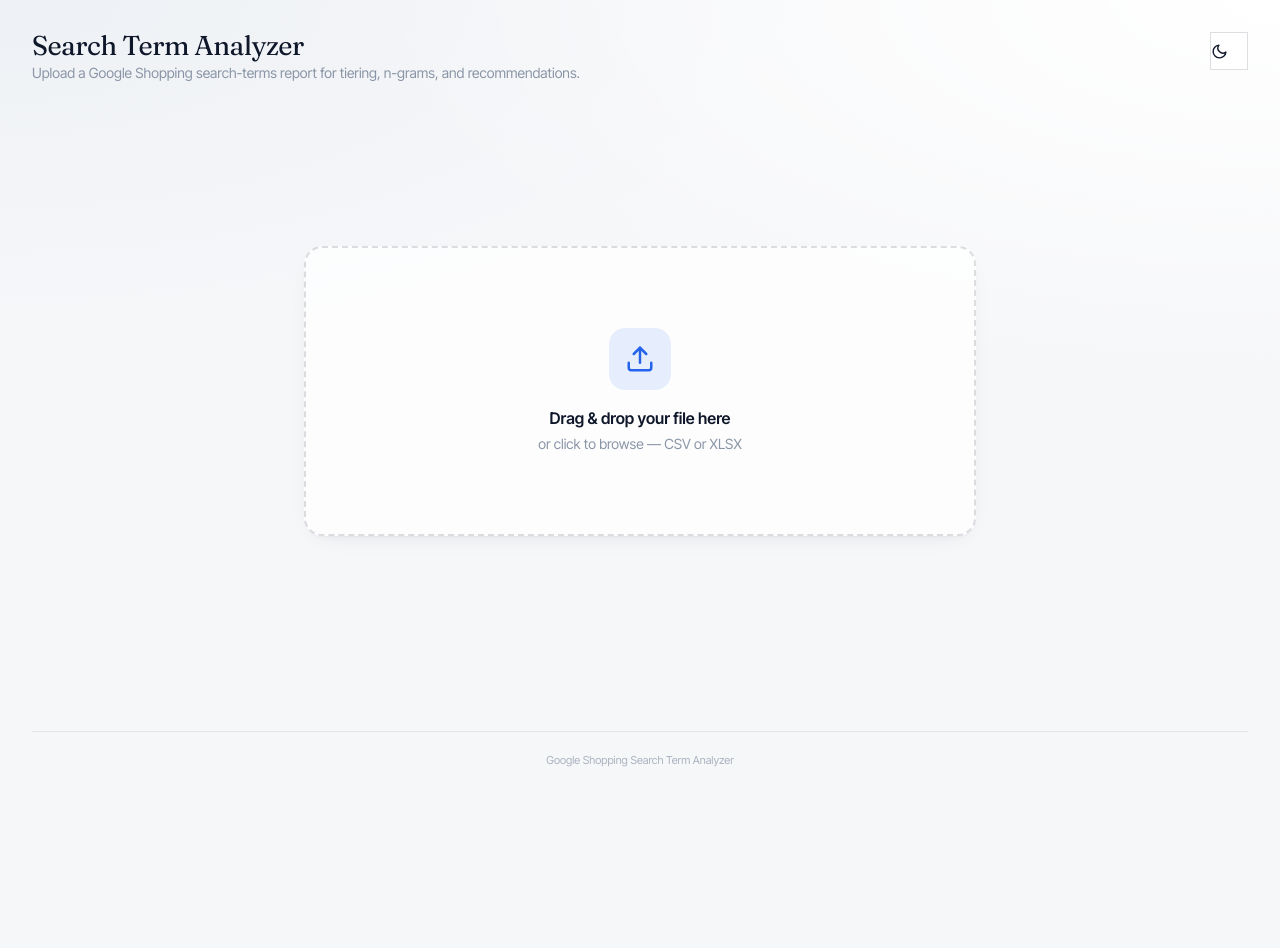
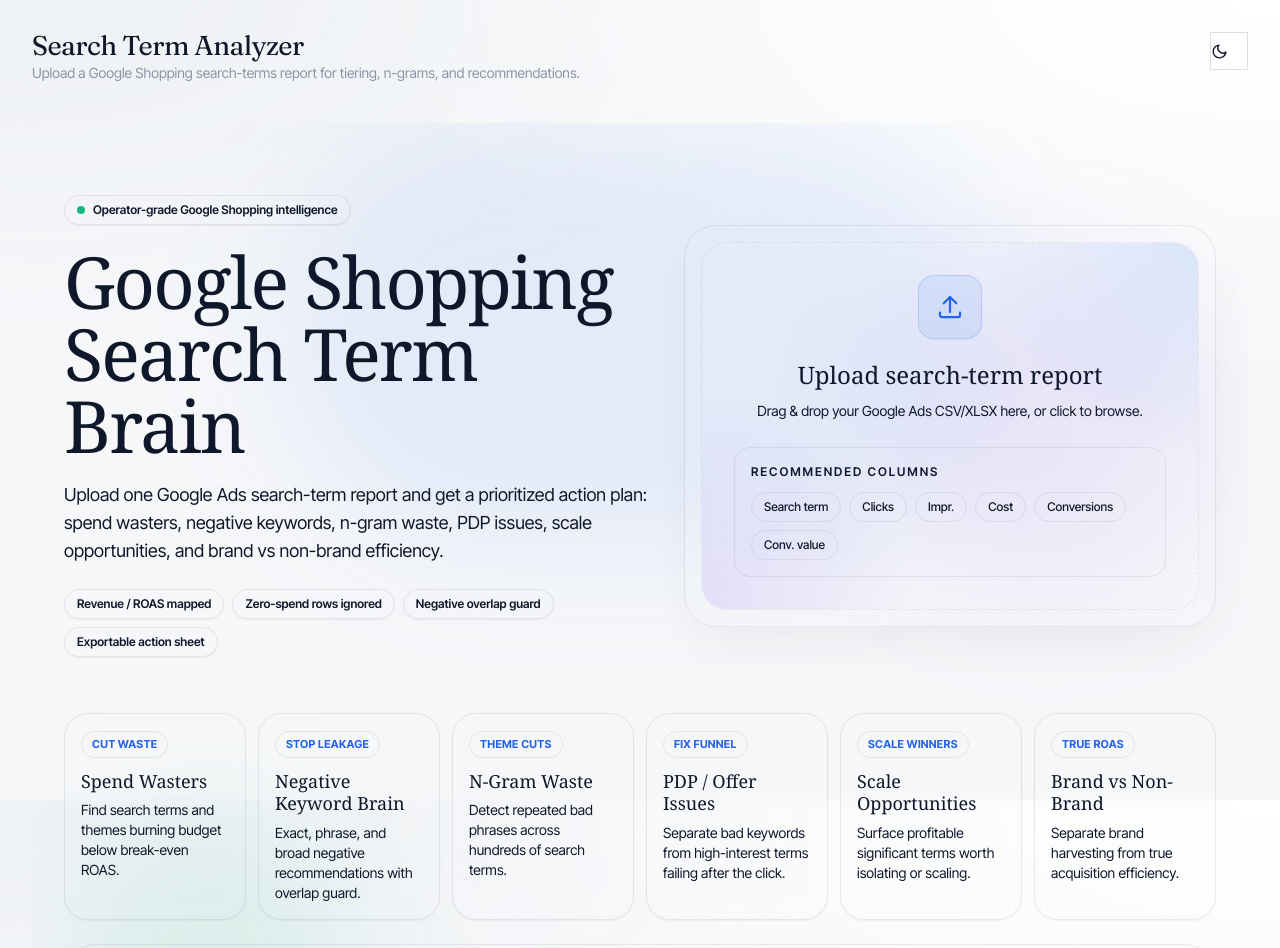
Before and after one commit to mgbrl-meta/search-term-analyzer, a Next.js app: page / in a window 1280 px wide. Shown: the top 948 px of the page. Before the commit the page ends 800 px from the top, so only its background shows below. Built offline with nearby package versions, Linux system fonts and the light colour scheme.

Commit message:
Upgrade upload screen to operator-grade command center

```diff
--- a/components/FileUpload.tsx
+++ b/components/FileUpload.tsx
@@ -1,178 +1,300 @@
-'use client';
+"use client";
 
-import { useState, useRef, useCallback, DragEvent, ChangeEvent } from 'react';
-import type { AnalyzeResponse } from '@/types/api';
-import { analyzeFile } from '@/lib/apiClient';
+import React, { useRef, useState } from "react";
 
-interface Props {
-  onResult: (res: AnalyzeResponse, fileName: string) => void;
+type FileUploadProps = {
+  onFileSelect?: (file: File) => void;
+  onFileUpload?: (file: File) => void;
+  onUpload?: (file: File) => void;
+  onChange?: (file: File) => void;
+  isLoading?: boolean;
+  loading?: boolean;
+  error?: string | null;
+  [key: string]: any;
+};
+
+const brainCards = [
+  {
+    title: "Spend Wasters",
+    body: "Find search terms and themes burning budget below break-even ROAS.",
+    tag: "Cut waste",
+  },
+  {
+    title: "Negative Keyword Brain",
+    body: "Exact, phrase, and broad negative recommendations with overlap guard.",
+    tag: "Stop leakage",
+  },
+  {
+    title: "N-Gram Waste",
+    body: "Detect repeated bad phrases across hundreds of search terms.",
+    tag: "Theme cuts",
+  },
+  {
+    title: "PDP / Offer Issues",
+    body: "Separate bad keywords from high-interest terms failing after the click.",
+    tag: "Fix funnel",
+  },
+  {
+    title: "Scale Opportunities",
+    body: "Surface profitable significant terms worth isolating or scaling.",
+    tag: "Scale winners",
+  },
+  {
+    title: "Brand vs Non-Brand",
+    body: "Separate brand harvesting from true acquisition efficiency.",
+    tag: "True ROAS",
+  },
+];
+
+const pipeline = [
+  "Parse",
+  "Clean",
+  "Ignore zero-spend",
+  "Classify intent",
+  "Detect waste",
+  "Export actions",
+];
+
+const requiredColumns = [
+  "Search term",
+  "Clicks",
+  "Impr.",
+  "Cost",
+  "Conversions",
+  "Conv. value",
+];
+
+function callUploadHandler(props: FileUploadProps, file: File) {
+  const handlers = [
+    props.onFileSelect,
+    props.onFileUpload,
+    props.onUpload,
+    props.onChange,
+  ].filter(Boolean);
+
+  handlers.forEach((handler) => {
+    try {
+      handler?.(file);
+    } catch {
+      // Keep upload UI resilient even if one optional handler fails.
+    }
+  });
 }
 
-const ACCEPTED = ['.csv', '.xlsx', '.xls'];
-
-function isAccepted(name: string): boolean {
-  const lower = name.toLowerCase();
-  return ACCEPTED.some((ext) => lower.endsWith(ext));
+function isValidFile(file: File) {
+  const name = file.name.toLowerCase();
+  return name.endsWith(".csv") || name.endsWith(".xlsx") || name.endsWith(".xls");
 }
 
-export default function FileUpload({ onResult }: Props) {
-  const [dragging, setDragging] = useState(false);
-  const [loading, setLoading] = useState(false);
-  const [error, setError] = useState<string | null>(null);
-  const inputRef = useRef<HTMLInputElement>(null);
+export default function FileUpload(props: FileUploadProps) {
+  const inputRef = useRef<HTMLInputElement | null>(null);
+  const [dragActive, setDragActive] = useState(false);
+  const [localError, setLocalError] = useState<string | null>(null);
+  const [selectedFile, setSelectedFile] = useState<File | null>(null);
 
-  const process = useCallback(
-    async (file: File) => {
-      setError(null);
-      if (!isAccepted(file.name)) {
-        setError('Unsupported file type. Please upload a CSV or XLSX file.');
+  const isLoading = Boolean(props.isLoading || props.loading);
+  const error = props.error || localError;
+
+  function handleFile(file?: File | null) {
+    if (!file) return;
+
+    if (!isValidFile(file)) {
+      setLocalError("Please upload a CSV or XLSX file exported from Google Ads.");
       return;
     }
-      setLoading(true);
-      try {
-        const res = await analyzeFile(file);
-        onResult(res, file.name);
-      } catch (e) {
-        setError(e instanceof Error ? e.message : 'Failed to analyze file.');
-      } finally {
-        setLoading(false);
+
+    setLocalError(null);
+    setSelectedFile(file);
+    callUploadHandler(props, file);
   }
-    },
-    [onResult]
-  );
-
-  const onDrop = useCallback(
-    (e: DragEvent<HTMLDivElement>) => {
-      e.preventDefault();
-      setDragging(false);
-      if (loading) return;
-      const file = e.dataTransfer.files?.[0];
-      if (file) process(file);
-    },
-    [loading, process]
-  );
-
-  const onChange = useCallback(
-    (e: ChangeEvent<HTMLInputElement>) => {
-      const file = e.target.files?.[0];
-      if (file) process(file);
-      e.target.value = '';
-    },
-    [process]
-  );
 
   return (
-    <div className="fade-in mx-auto max-w-2xl">
+    <div className="relative mx-auto w-full max-w-7xl px-4 pb-10 pt-4 sm:px-6 lg:px-8">
+      <div className="pointer-events-none absolute inset-0 -z-10 overflow-hidden">
+        <div className="absolute left-1/2 top-0 h-[420px] w-[720px] -translate-x-1/2 rounded-full bg-blue-500/10 blur-3xl" />
+        <div className="absolute right-10 top-36 h-[320px] w-[320px] rounded-full bg-violet-500/10 blur-3xl" />
+        <div className="absolute bottom-0 left-10 h-[280px] w-[280px] rounded-full bg-emerald-500/10 blur-3xl" />
+      </div>
+
+      <section className="grid items-center gap-8 py-8 lg:grid-cols-[1.05fr_0.95fr] lg:py-14">
+        <div>
+          <div className="mb-5 inline-flex items-center gap-2 rounded-full border border-[color:var(--border)] bg-[color:var(--panel)] px-3 py-1.5 text-xs font-semibold text-[color:var(--muted-foreground)] shadow-sm backdrop-blur">
+            <span className="h-2 w-2 rounded-full bg-emerald-500" />
+            Operator-grade Google Shopping intelligence
+          </div>
+
+          <h1 className="max-w-4xl font-serif text-5xl leading-[0.95] tracking-tight text-[color:var(--foreground)] sm:text-6xl lg:text-7xl">
+            Google Shopping Search Term Brain
+          </h1>
+
+          <p className="mt-5 max-w-2xl text-base leading-7 text-[color:var(--muted-foreground)] sm:text-lg">
+            Upload one Google Ads search-term report and get a prioritized action plan:
+            spend wasters, negative keywords, n-gram waste, PDP issues, scale opportunities,
+            and brand vs non-brand efficiency.
+          </p>
+
+          <div className="mt-6 flex flex-wrap gap-2">
+            {[
+              "Revenue / ROAS mapped",
+              "Zero-spend rows ignored",
+              "Negative overlap guard",
+              "Exportable action sheet",
+            ].map((badge) => (
+              <span
+                key={badge}
+                className="rounded-full border border-[color:var(--border)] bg-[color:var(--panel)] px-3 py-1.5 text-xs font-semibold text-[color:var(--foreground)] shadow-sm backdrop-blur"
+              >
+                {badge}
+              </span>
+            ))}
+          </div>
+        </div>
+
+        <div className="rounded-[2rem] border border-[color:var(--border)] bg-[color:var(--panel)] p-4 shadow-2xl shadow-black/5 backdrop-blur-xl">
           <div
             role="button"
             tabIndex={0}
-        onClick={() => !loading && inputRef.current?.click()}
-        onKeyDown={(e) => {
-          if ((e.key === 'Enter' || e.key === ' ') && !loading) {
+            onClick={() => inputRef.current?.click()}
+            onKeyDown={(event) => {
+              if (event.key === "Enter" || event.key === " ") {
                 inputRef.current?.click();
               }
             }}
-        onDragOver={(e) => {
-          e.preventDefault();
-          if (!loading) setDragging(true);
+            onDragOver={(event) => {
+              event.preventDefault();
+              setDragActive(true);
             }}
-        onDragLeave={(e) => {
-          e.preventDefault();
-          setDragging(false);
+            onDragLeave={() => setDragActive(false)}
+            onDrop={(event) => {
+              event.preventDefault();
+              setDragActive(false);
+              handleFile(event.dataTransfer.files?.[0]);
             }}
-        onDrop={onDrop}
-        className="panel flex cursor-pointer flex-col items-center justify-center px-6 py-20 text-center transition"
-        style={{
-          borderStyle: 'dashed',
-          borderWidth: 2,
-          borderColor: dragging ? 'var(--accent)' : 'var(--border-strong)',
-          background: dragging ? 'var(--accent-soft)' : undefined,
-          opacity: loading ? 0.7 : 1,
-          pointerEvents: loading ? 'none' : undefined,
-        }}
+            className={[
+              "group relative overflow-hidden rounded-[1.6rem] border border-dashed p-7 transition-all sm:p-8",
+              dragActive
+                ? "border-blue-500 bg-blue-500/10"
+                : "border-[color:var(--border)] bg-[color:var(--background)] hover:border-blue-500/50 hover:bg-blue-500/5",
+            ].join(" ")}
           >
+            <div className="absolute inset-0 -z-10 bg-[radial-gradient(circle_at_top_right,rgba(59,130,246,0.16),transparent_35%),radial-gradient(circle_at_bottom_left,rgba(139,92,246,0.14),transparent_35%)]" />
+
             <input
               ref={inputRef}
               type="file"
               accept=".csv,.xlsx,.xls"
               className="hidden"
-          onChange={onChange}
+              onChange={(event) => handleFile(event.target.files?.[0])}
             />
 
-        {loading ? (
-          <>
-            <Spinner />
-            <p className="mt-4 text-sm font-medium">Analyzing your report…</p>
-            <p className="mt-1 text-xs" style={{ color: 'var(--text-muted)' }}>
-              This can take a moment for large files.
-            </p>
-          </>
-        ) : (
-          <>
-            <div
-              className="rounded-2xl p-4"
-              style={{ background: 'var(--accent-soft)' }}
-            >
-              <UploadIcon />
-            </div>
-            <p className="mt-4 text-base font-semibold">
-              Drag &amp; drop your file here
-            </p>
-            <p className="mt-1 text-sm" style={{ color: 'var(--text-muted)' }}>
-              or click to browse — CSV or XLSX
-            </p>
-          </>
-        )}
+            <div className="mx-auto flex h-16 w-16 items-center justify-center rounded-2xl border border-blue-500/20 bg-blue-500/10 text-blue-600 shadow-sm transition group-hover:scale-105">
+              <svg width="30" height="30" viewBox="0 0 24 24" fill="none" aria-hidden="true">
+                <path
+                  d="M12 16V4M12 4L7 9M12 4L17 9"
+                  stroke="currentColor"
+                  strokeWidth="1.8"
+                  strokeLinecap="round"
+                  strokeLinejoin="round"
+                />
+                <path
+                  d="M20 16.5V18.5C20 19.3284 19.3284 20 18.5 20H5.5C4.67157 20 4 19.3284 4 18.5V16.5"
+                  stroke="currentColor"
+                  strokeWidth="1.8"
+                  strokeLinecap="round"
+                />
+              </svg>
             </div>
 
-      {error && (
-        <div
-          className="mt-4 rounded-lg px-4 py-3 text-sm"
-          style={{
-            border: '1px solid var(--neg)',
-            background: 'var(--accent-soft)',
-            color: 'var(--neg)',
-          }}
-        >
+            <div className="mt-5 text-center">
+              <h2 className="font-serif text-2xl text-[color:var(--foreground)]">
+                Upload search-term report
+              </h2>
+              <p className="mt-2 text-sm leading-6 text-[color:var(--muted-foreground)]">
+                Drag & drop your Google Ads CSV/XLSX here, or click to browse.
+              </p>
+
+              {selectedFile ? (
+                <div className="mx-auto mt-4 max-w-md rounded-2xl border border-emerald-500/20 bg-emerald-500/10 px-4 py-3 text-sm font-semibold text-emerald-700">
+                  Selected: {selectedFile.name}
+                </div>
+              ) : null}
+
+              {isLoading ? (
+                <div className="mx-auto mt-4 max-w-md rounded-2xl border border-blue-500/20 bg-blue-500/10 px-4 py-3 text-sm font-semibold text-blue-700">
+                  Analyzing report and building action brain…
+                </div>
+              ) : null}
+
+              {error ? (
+                <div className="mx-auto mt-4 max-w-md rounded-2xl border border-red-500/25 bg-red-500/10 px-4 py-3 text-left text-sm font-medium text-red-600">
                   {error}
                 </div>
-      )}
+              ) : null}
+            </div>
+
+            <div className="mt-6 rounded-2xl border border-[color:var(--border)] bg-[color:var(--panel)] p-4">
+              <div className="text-xs font-semibold uppercase tracking-[0.16em] text-[color:var(--muted-foreground)]">
+                Recommended columns
+              </div>
+              <div className="mt-3 flex flex-wrap gap-2">
+                {requiredColumns.map((col) => (
+                  <span
+                    key={col}
+                    className="rounded-full border border-[color:var(--border)] bg-[color:var(--background)] px-3 py-1.5 text-xs font-medium text-[color:var(--foreground)]"
+                  >
+                    {col}
+                  </span>
+                ))}
+              </div>
+            </div>
+          </div>
+        </div>
+      </section>
+
+      <section className="grid gap-3 md:grid-cols-3 xl:grid-cols-6">
+        {brainCards.map((card) => (
+          <div
+            key={card.title}
+            className="rounded-3xl border border-[color:var(--border)] bg-[color:var(--panel)] p-4 shadow-sm backdrop-blur transition hover:-translate-y-0.5 hover:shadow-lg"
+          >
+            <div className="mb-3 inline-flex rounded-full border border-[color:var(--border)] bg-[color:var(--background)] px-2.5 py-1 text-[11px] font-bold uppercase tracking-wide text-blue-600">
+              {card.tag}
+            </div>
+            <h3 className="font-serif text-lg leading-tight text-[color:var(--foreground)]">
+              {card.title}
+            </h3>
+            <p className="mt-2 text-sm leading-5 text-[color:var(--muted-foreground)]">
+              {card.body}
+            </p>
+          </div>
+        ))}
+      </section>
+
+      <section className="mt-6 rounded-[2rem] border border-[color:var(--border)] bg-[color:var(--panel)] p-5 shadow-sm backdrop-blur">
+        <div className="flex flex-col gap-5 lg:flex-row lg:items-center lg:justify-between">
+          <div>
+            <p className="text-xs font-semibold uppercase tracking-[0.18em] text-[color:var(--muted-foreground)]">
+              Analysis pipeline
+            </p>
+            <h3 className="mt-1 font-serif text-2xl text-[color:var(--foreground)]">
+              From raw export to operator action sheet
+            </h3>
+          </div>
+
+          <div className="flex flex-wrap items-center gap-2">
+            {pipeline.map((step, index) => (
+              <React.Fragment key={step}>
+                <span className="rounded-full border border-[color:var(--border)] bg-[color:var(--background)] px-3 py-2 text-xs font-semibold text-[color:var(--foreground)]">
+                  {index + 1}. {step}
+                </span>
+                {index < pipeline.length - 1 ? (
+                  <span className="hidden text-[color:var(--muted-foreground)] sm:inline">→</span>
+                ) : null}
+              </React.Fragment>
+            ))}
+          </div>
+        </div>
+      </section>
     </div>
   );
 }
-
-function Spinner() {
-  return (
-    <svg
-      className="spin"
-      width="36"
-      height="36"
-      viewBox="0 0 24 24"
-      fill="none"
-      stroke="var(--accent)"
-      strokeWidth="2.5"
-      strokeLinecap="round"
-    >
-      <path d="M21 12a9 9 0 1 1-6.219-8.56" />
-    </svg>
-  );
-}
-
-function UploadIcon() {
-  return (
-    <svg
-      width="30"
-      height="30"
-      viewBox="0 0 24 24"
-      fill="none"
-      stroke="var(--accent)"
-      strokeWidth="2"
-      strokeLinecap="round"
-      strokeLinejoin="round"
-    >
-      <path d="M21 15v4a2 2 0 0 1-2 2H5a2 2 0 0 1-2-2v-4" />
-      <polyline points="17 8 12 3 7 8" />
-      <line x1="12" y1="3" x2="12" y2="15" />
-    </svg>
-  );
-}
```
Lines whose indentation alone changed are shown as unchanged.
